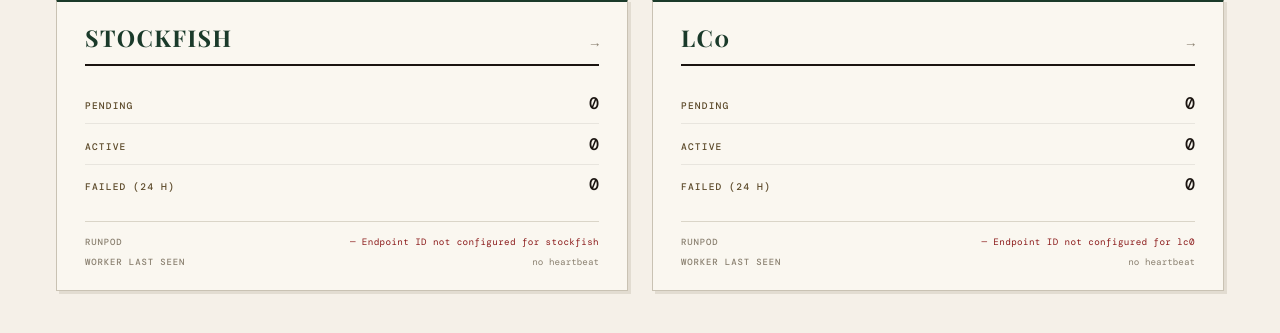
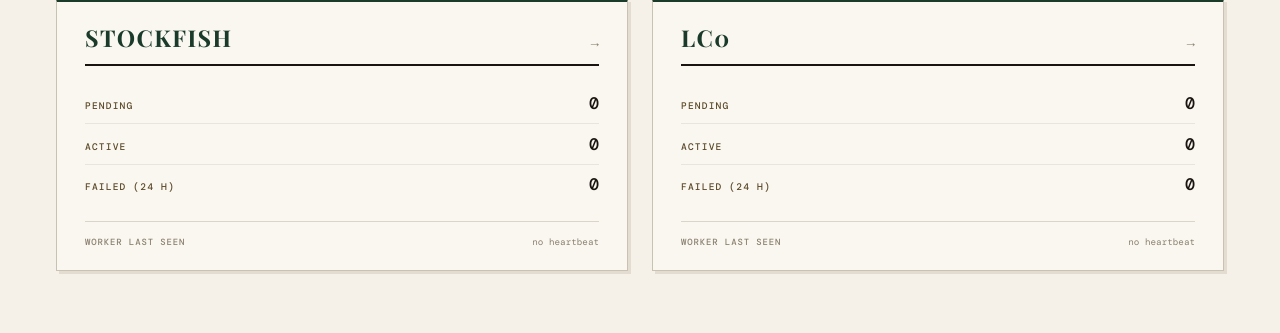
Before and after one commit to christophersw/wood_league, a Django app: page /admin/queues/ in a window 1280 px wide. Shown: the part 234-567 px from the top of the page. Run offline with Django 5.2, Linux system fonts and the light colour scheme; the visitor is signed in with stand-in values (Sample User, id 1); data that the repository does not hold is empty; style sheets or scripts are compiled from the project's sources; parts of the project's set-up code (start-up, migrations or seed data) failed here and were passed over; some libraries are stand-ins or nearby versions.

Commit message:
chore(analysis): remove dead serverless runpod_health probe (#106)
- Drop runpod_health() from services_queries.py and its re-export from
  analysis.services package.
- queues_summary no longer probes RunPod; row dict no longer carries
  `runpod` / `runpod_error`.
- Remove `{{ row.runpod }}` / `{{ row.runpod_error }}` blocks from
  queues_summary.html, _overview_cards.html, and _queue_partial.html.
- Clean apps.py docstrings.

Co-Authored-By: Claude Opus 4.7 (1M context) <noreply@anthropic.com>

```diff
--- a/services/app/analysis/services/__init__.py
+++ b/services/app/analysis/services/__init__.py
@@ -2,10 +2,11 @@
 Title: Analysis Services Package
 Description: Re-exports status-query functions from analysis.services_queries so that
     ``from . import services`` in views.py resolves queue_totals, queue_by_engine,
-    runpod_health, worker_heartbeats, and recent_jobs via the package root.
+    worker_heartbeats, and recent_jobs via the package root.
     Also re-exports enqueue_analysis_job — the single source of truth for
     dedup-safe AnalysisJob creation.
 Changelog:
+    2026-05-14 (#106): Drop runpod_health re-export — probe removed.
     2026-05-08 C. Webster — Initial: add re-exports to fix mypy attr-defined errors.
     2026-05-10 C. Webster — A3: add enqueue_analysis_job re-export.
     2026-05-10 C. Webster — A4: add submit_job_to_runpod re-export.
@@ -17,7 +18,6 @@ from analysis.services.enqueue import enqueue_analysis_job
 from analysis.services_queries import (
     queue_totals,
     queue_by_engine,
-    runpod_health,
     worker_heartbeats,
     recent_jobs,
 )
@@ -26,7 +26,6 @@ __all__ = [
     "enqueue_analysis_job",
     "queue_totals",
     "queue_by_engine",
-    "runpod_health",
     "worker_heartbeats",
     "recent_jobs",
 ]
--- a/services/app/analysis/services_queries.py
+++ b/services/app/analysis/services_queries.py
@@ -4,6 +4,8 @@ Description: Provides query functions for analysis job queue status, worker hear
     and RunPod health. Previously lived in services.py; renamed to avoid shadowing the
     analysis/services/ package directory.
 Changelog:
+    2026-05-14 (#106): Remove dead `runpod_health()` serverless probe — the
+        consolidated worker dashboard no longer surfaces this state.
     2026-05-08 C. Webster — Renamed from services.py to resolve Python package/module
         name collision with the analysis/services/ directory.
 """
@@ -58,44 +60,3 @@ def worker_heartbeats() -> list[dict]:
         .values("worker_id", "status", "last_seen", "current_game_id",
                 "jobs_completed", "jobs_failed", "cpu_model", "cpu_cores")
     )
-
-
-def runpod_health(engine: str) -> tuple[dict | None, str | None]:
-    """Call RunPod health endpoint. Returns (metrics_dict, error_str)."""
-    import os
-    env_map = {
-        "stockfish": ("RUNPOD_STOCKFISH_ENDPOINT_ID", "RUNPOD_ENDPOINT_ID"),
-        "lc0": ("RUNPOD_LC0_ENDPOINT_ID",),
-    }
-    endpoint_id = None
-    for key in env_map.get(engine, ()):
-        endpoint_id = os.environ.get(key, "").strip() or None
-        if endpoint_id:
-            break
-
-    if not endpoint_id:
-        return None, f"Endpoint ID not configured for {engine}"
-
-    api_key = os.environ.get("RUNPOD_API_KEY", "").strip()
-    if not api_key:
-        return None, "RUNPOD_API_KEY not set"
-
-    try:
-        import runpod  # type: ignore
-        runpod.api_key = api_key
-        data = runpod.Endpoint(endpoint_id).health(timeout=5)
-    except ImportError:
-        return None, "runpod package not installed"
-    except Exception as exc:
-        return None, f"Health request failed: {exc}"
-
-    jobs = data.get("jobs", {}) or {}
-    workers = data.get("workers", {}) or {}
-    return {
-        "jobs_in_queue": int(jobs.get("inQueue", 0) or 0),
-        "jobs_in_progress": int(jobs.get("inProgress", 0) or 0),
-        "jobs_completed": int(jobs.get("completed", 0) or 0),
-        "jobs_failed": int(jobs.get("failed", 0) or 0),
-        "workers_idle": int(workers.get("idle", 0) or 0),
-        "workers_running": int(workers.get("running", 0) or 0),
-    }, None
--- a/services/app/analysis/views.py
+++ b/services/app/analysis/views.py
@@ -87,9 +87,9 @@ def _engine_metric(rows: list[dict], engine: str, status: str) -> int:
 def _queue_context() -> dict:
     """Build context for the analysis overview: per-engine summary + workers.
 
-    Fetches live queue counts and RunPod health for each engine, then
-    assembles the ``engine_rows`` list consumed by ``queues_summary.html``.
-    Does NOT include recent_jobs — that table lives on the per-engine queue page.
+    Fetches live queue counts for each engine, then assembles the
+    ``engine_rows`` list consumed by ``queues_summary.html``. Does NOT
+    include recent_jobs — that table lives on the per-engine queue page.
 
     Extended in Task 9 to include ``pending_high`` (count of pending jobs at
     HIGH priority or above), ``failed_24h`` (failed jobs in the last 24 hours),
@@ -100,8 +100,8 @@ def _queue_context() -> dict:
         dict: Keys are ``engine_rows`` (list of per-engine dicts) and
               ``workers`` (list of worker-heartbeat dicts).
               Each engine dict contains: ``name``, ``pending``, ``submitted``,
-              ``running``, ``completed``, ``runpod``, ``runpod_error``,
-              ``pending_high``, ``failed_24h``, ``worker_last_seen``.
+              ``running``, ``completed``, ``pending_high``, ``failed_24h``,
+              and ``worker_last_seen``.
     """
     by_engine = services.queue_by_engine()
     engines = ["stockfish", "lc0"]
@@ -110,8 +110,7 @@ def _queue_context() -> dict:
 
     rows: list[dict] = []
     for eng in engines:
-        health, error = services.runpod_health(eng)
-        row: dict = {"name": eng, "runpod": health, "runpod_error": error}
+        row: dict = {"name": eng}
         for s in statuses:
             row[s] = _engine_metric(by_engine, eng, s)
 
--- a/services/app/templates/analysis/queues_summary.html
+++ b/services/app/templates/analysis/queues_summary.html
@@ -69,22 +69,6 @@
 
       {# Health footer — visually separated #}
       <div class="queue-card-footer">
-
-        <div class="queue-health-row">
-          <span class="queue-health-label">RunPod</span>
-          <span class="queue-health-value">
-            {% if row.runpod %}
-              <span class="queue-health-ok">&#x2713; healthy</span>
-              <span class="queue-health-detail">
-                {{ row.runpod.workers_idle }}i / {{ row.runpod.workers_running }}r
-              </span>
-            {% elif row.runpod_error %}
-              <span class="queue-health-err">— {{ row.runpod_error }}</span>
-            {% else %}
-              <span class="queue-health-na">—</span>
-            {% endif %}
-          </span>
-        </div>
 
         <div class="queue-health-row">
           <span class="queue-health-label">Worker last seen</span>
```
Also changed, not shown: services/app/analysis/apps.py (+7 -5 lines), services/app/templates/analysis/_overview_cards.html (+3 -6 lines), services/app/templates/analysis/_queue_partial.html (+0 -13 lines).
